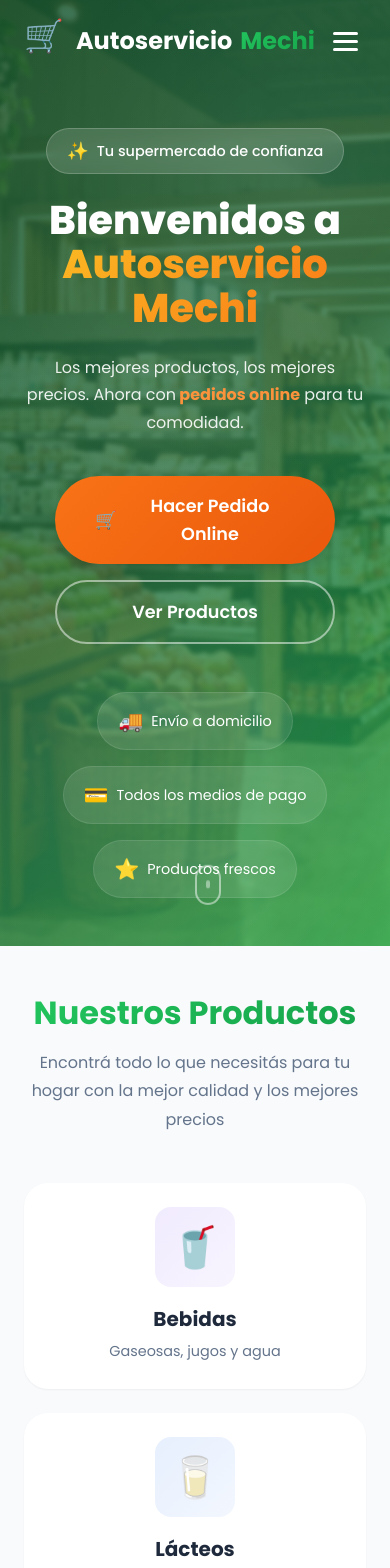
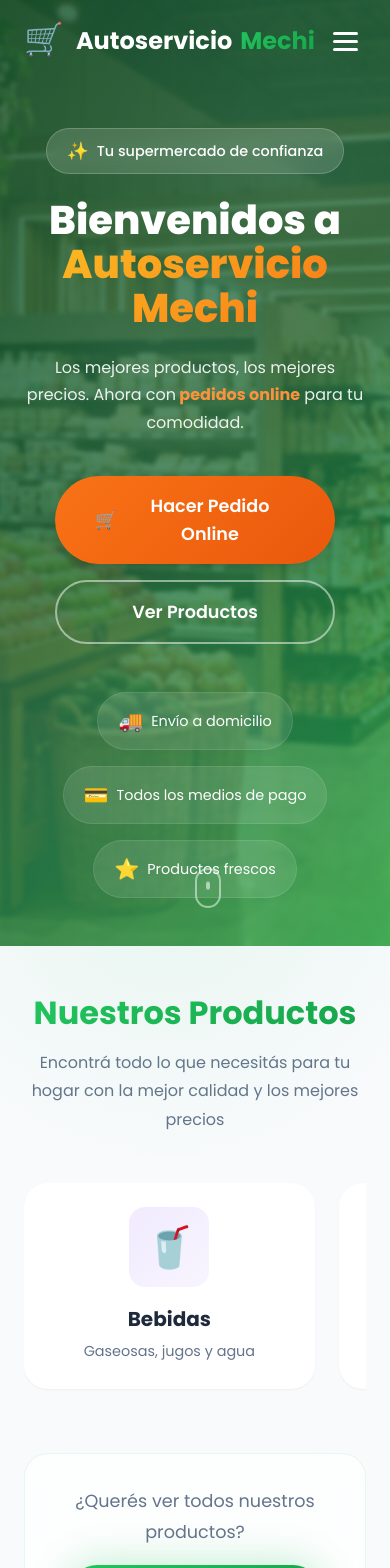
Before and after one commit to salvador-castro/super-mechi, a React (Vite) app: page / in a window 390 px wide. Shown: the top 1568 px of the page. Built offline with nearby package versions, Linux system fonts and the light colour scheme.

Commit message:
fix css pedidos

```diff
--- a/src/App.jsx
+++ b/src/App.jsx
@@ -20,10 +20,13 @@ function HomePage() {
   );
 }
 
+import ScrollToTop from './components/ScrollToTop';
+
 function App() {
   return (
     <CartProvider>
       <Router>
+        <ScrollToTop />
         <Navbar />
         <main>
           <Routes>
--- a/src/components/Categories.css
+++ b/src/components/Categories.css
@@ -106,10 +106,33 @@
 
 @media (max-width: 480px) {
     .categories-grid {
-        grid-template-columns: 1fr;
+        display: flex;
+        overflow-x: auto;
+        scroll-snap-type: x mandatory;
+        gap: 1rem;
+        padding-bottom: 1rem;
+        /* Hide scrollbar for Chrome, Safari and Opera */
+        -webkit-overflow-scrolling: touch;
+    }
+
+    .categories-grid::-webkit-scrollbar {
+        display: none;
+    }
+
+    /* Hide scrollbar for IE, Edge and Firefox */
+    .categories-grid {
+        -ms-overflow-style: none;  /* IE and Edge */
+        scrollbar-width: none;  /* Firefox */
     }
 
     .category-card {
+        flex: 0 0 85%; /* Shows part of the next card */
+        scroll-snap-align: center;
         padding: 1.5rem;
+        margin-right: 0.5rem;
+    }
+
+    .category-card:last-child {
+        margin-right: 0;
     }
 }
--- /dev/null
+++ b/src/components/ScrollToTop.jsx
@@ -0,0 +1,14 @@
+import { useEffect } from 'react';
+import { useLocation } from 'react-router-dom';
+
+const ScrollToTop = () => {
+    const { pathname } = useLocation();
+
+    useEffect(() => {
+        window.scrollTo(0, 0);
+    }, [pathname]);
+
+    return null;
+};
+
+export default ScrollToTop;
```
